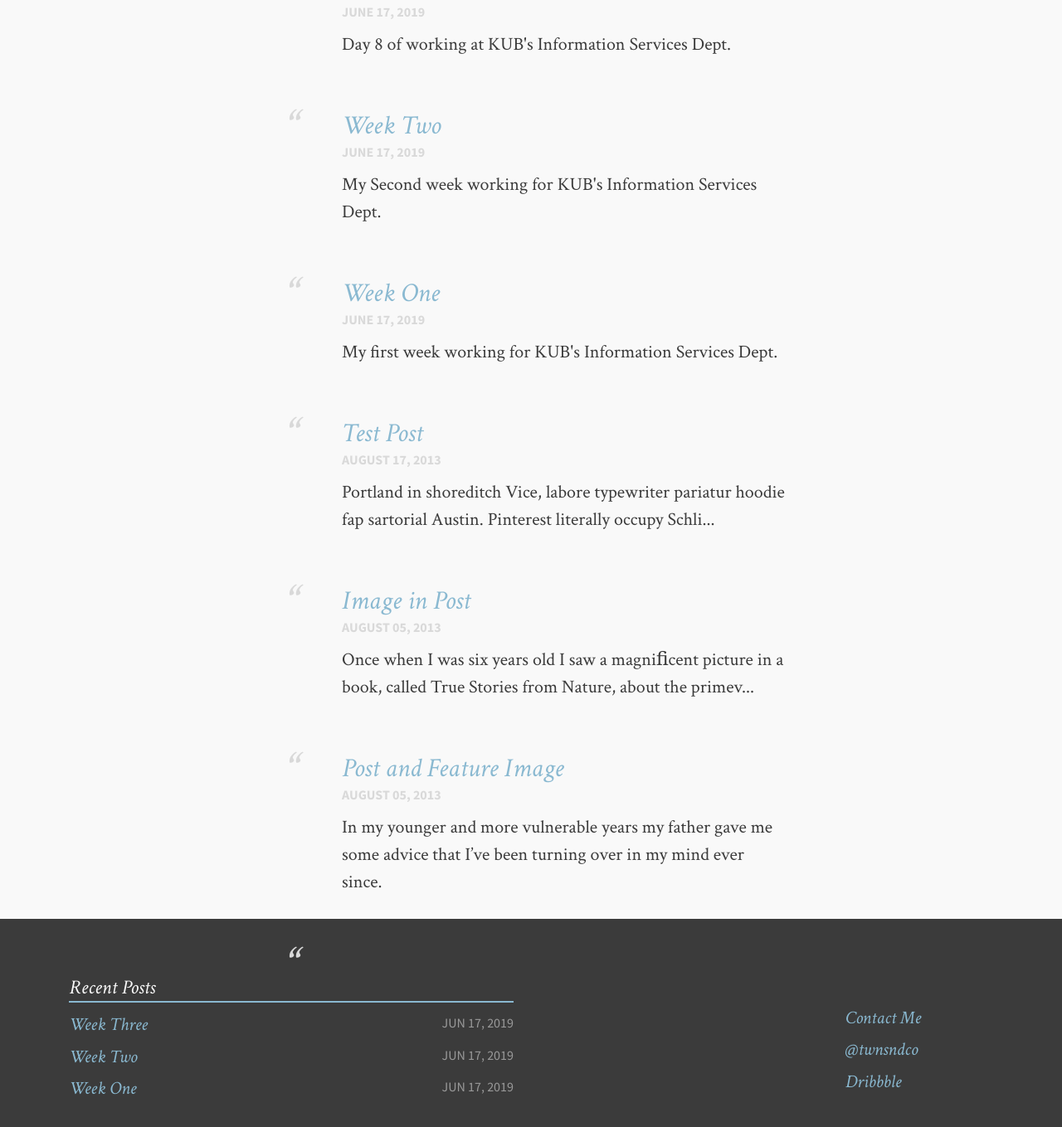
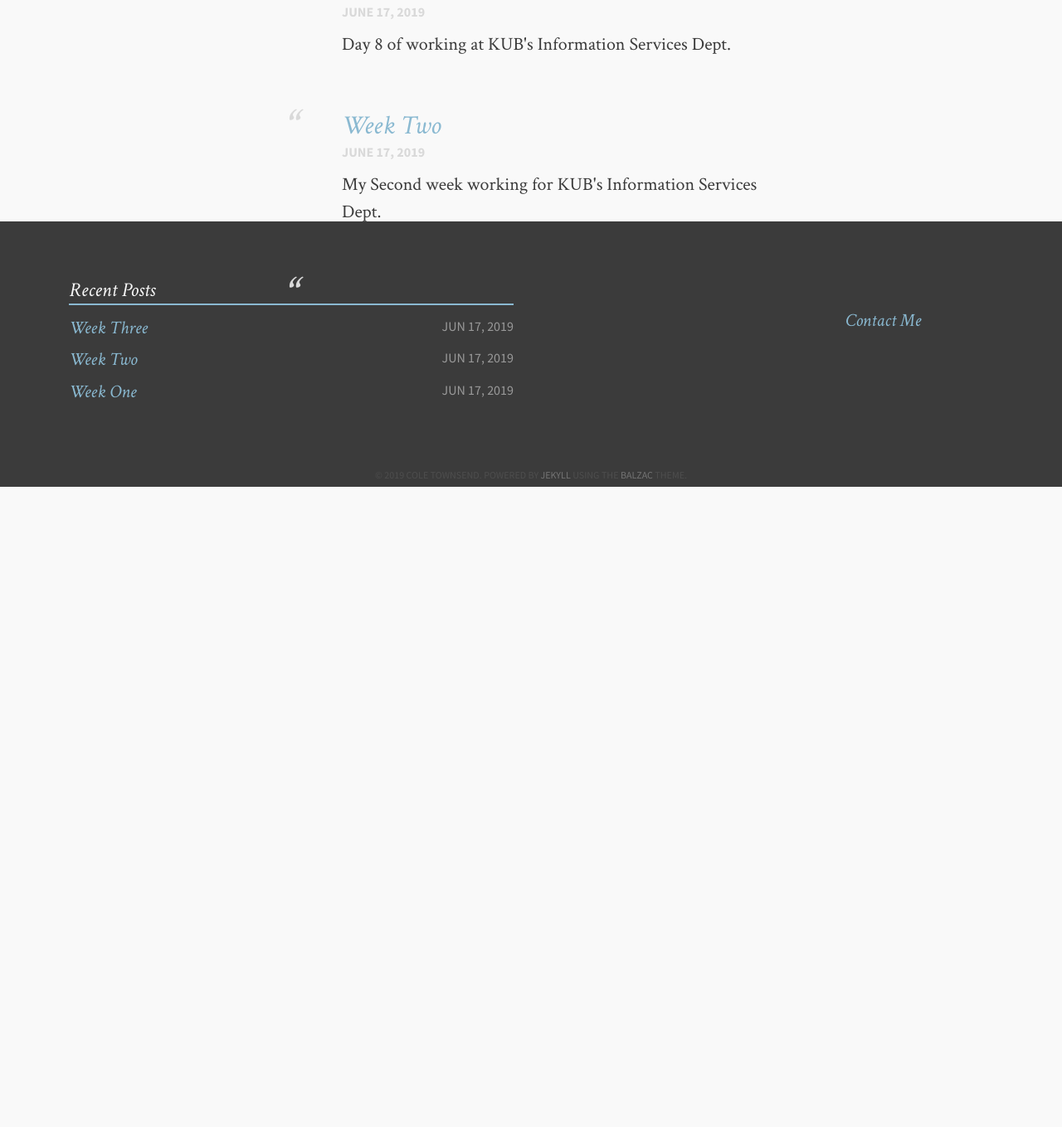
Before and after one commit to bcooley01/bcooley01.github.io, a Jekyll site: the page built from index.md, in a window 1280 px wide and 1400 px high, scrolled down 270 px. Shown: the top 1359 px of the window at 83% size. Built offline with Jekyll 4.4.1, drawn with Linux system fonts in a browser that asks for light colours; after the commit the page ends 900 px from its top, so only the background shows below that; part of the change alters nothing that is shown.

Commit message:
New Footer

```diff
--- a/_config.yml
+++ b/_config.yml
@@ -8,7 +8,7 @@ owner:
   name:           Cole Townsend
   avatar:         avatar.png
   bio:            "Aesthete & Athlete"
-  email:          cole@coletownsend.com
+  email:          Bryce.Cooley@Kub.org
   twitter:        twnsndco
   github:         coletownsend
   instagram:      ctrunsthis
--- a/_includes/footer.html
+++ b/_includes/footer.html
@@ -15,14 +15,6 @@
         <ul>
             <li><a id="mail" href="mailto:{{ site.owner.email }}"><span class="foot-link">Contact Me</span></a></li>
 
-            {% if site.owner.twitter %}
-            <li><a id="twit" href="http://twitter.com/{{ site.owner.twitter }}" target="_blank"><span class="foot-link">@{{ site.owner.twitter }}</span></a></li>
-            {% endif %}
-
-
-            {% if site.owner.dribbble %}
-            <li><a id="drib" href="http://dribbble.com/{{ site.owner.dribbble }}" target="_blank"><span class="foot-link">Dribbble</span></a></li>
-            {% endif %}
         </ul>
     </div>
     </aside>
--- a/_posts/2013-08-05-longform-post.md
+++ /dev/null
@@ -1,44 +0,0 @@
----
-layout: post-no-feature
-title: "A Longform Post to Cogitate"
-description: "Portland in shoreditch Vice, labore typewriter pariatur hoodie fap sartorial Austin. Pinterest literally occupy Schlitz forage."
-category: articles
-tags: [sample post, readability, test]
----
-
-Shoreditch bicycle rights anim, flexitarian laboris put a bird on it vinyl cupidatat narwhal. Hashtag artisan skateboard, flannel Bushwick nesciunt salvia aute fixie do plaid post-ironic dolor McSweeney's. Cliche pour-over chambray nulla four loko skateboard sapiente hashtag.
-
-Vero laborum commodo occupy. Semiotics voluptate mumblecore pug. Cosby sweater ullamco quinoa ennui assumenda, sapiente occupy delectus lo-fi. Ea fashion axe Marfa cillum aliquip. Retro Bushwick keytar cliche. Before they sold out sustainable gastropub Marfa readymade, ethical Williamsburg skateboard brunch qui consectetur gentrify semiotics. Mustache cillum irony, fingerstache magna pour-over keffiyeh tousled selfies.
-
-## Cupidatat 90's lo-fi authentic try-hard
-
-In pug Portland incididunt mlkshk put a bird on it vinyl quinoa. Terry Richardson shabby chic +1, scenester Tonx excepteur tempor fugiat voluptate fingerstache aliquip nisi next level. Farm-to-table hashtag Truffaut, Odd Future ex meggings gentrify single-origin coffee try-hard 90's.
-
-* Sartorial hoodie
-* Labore viral forage
-* Tote bag selvage
-* DIY exercitation et id ugh tumblr church-key
-
-Incididunt umami sriracha, ethical fugiat VHS ex assumenda yr irure direct trade. Marfa Truffaut bicycle rights, kitsch placeat Etsy kogi asymmetrical. Beard locavore flexitarian, kitsch photo booth hoodie plaid ethical readymade leggings yr.
-
-Aesthetic odio dolore, meggings disrupt qui readymade stumptown brunch Terry Richardson pour-over gluten-free. Banksy american apparel in selfies, biodiesel flexitarian organic meh wolf quinoa gentrify banjo kogi. Readymade tofu ex, scenester dolor umami fingerstache occaecat fashion axe Carles jean shorts minim. Keffiyeh fashion axe nisi Godard mlkshk dolore. Lomo you probably haven't heard of them eu non, Odd Future Truffaut pug keytar meggings McSweeney's Pinterest cred. Etsy literally aute esse, eu bicycle rights qui meggings fanny pack. Gentrify leggings pug flannel duis.
-
-## Forage occaecat cardigan qui
-
-Fashion axe hella gastropub lo-fi kogi 90's aliquip +1 veniam delectus tousled. Cred sriracha locavore gastropub kale chips, iPhone mollit sartorial. Anim dolore 8-bit, pork belly dolor photo booth aute flannel small batch. Dolor disrupt ennui, tattooed whatever salvia Banksy sartorial roof party selfies raw denim sint meh pour-over. Ennui eu cardigan sint, gentrify iPhone cornhole.
-
-> Whatever velit occaecat quis deserunt gastropub, leggings elit tousled roof party 3 wolf moon kogi pug blue bottle ea. Fashion axe shabby chic Austin quinoa pickled laborum bitters next level, disrupt deep v accusamus non fingerstache.
-
-Tote bag asymmetrical elit sunt. Occaecat authentic Marfa, hella McSweeney's next level irure veniam master cleanse. Sed hoodie letterpress artisan wolf leggings, 3 wolf moon commodo ullamco. Anim occupy ea labore Terry Richardson. Tofu ex master cleanse in whatever pitchfork banh mi, occupy fugiat fanny pack Austin authentic. Magna fugiat 3 wolf moon, labore McSweeney's sustainable vero consectetur. Gluten-free disrupt enim, aesthetic fugiat jean shorts trust fund keffiyeh magna try-hard.
-
-## Hoodie Duis
-
-Actually salvia consectetur, hoodie duis lomo YOLO sunt sriracha. Aute pop-up brunch farm-to-table odio, salvia irure occaecat. Sriracha small batch literally skateboard. Echo Park nihil hoodie, aliquip forage artisan laboris. Trust fund reprehenderit nulla locavore. Stumptown raw denim kitsch, keffiyeh nulla twee dreamcatcher fanny pack ullamco 90's pop-up est culpa farm-to-table. Selfies 8-bit do pug odio.
-
-### Thundercats Ho!
-
-Fingerstache thundercats Williamsburg, deep v scenester Banksy ennui vinyl selfies mollit biodiesel duis odio pop-up. Banksy 3 wolf moon try-hard, sapiente enim stumptown deep v ad letterpress. Squid beard brunch, exercitation raw denim yr sint direct trade. Raw denim narwhal id, flannel DIY McSweeney's seitan. Letterpress artisan bespoke accusamus, meggings laboris consequat Truffaut qui in seitan. Sustainable cornhole Schlitz, twee Cosby sweater banh mi deep v forage letterpress flannel whatever keffiyeh. Sartorial cred irure, semiotics ethical sed blue bottle nihil letterpress.
-
-Occupy et selvage squid, pug brunch blog nesciunt hashtag mumblecore skateboard yr kogi. Ugh small batch swag four loko. Fap post-ironic qui tote bag farm-to-table american apparel scenester keffiyeh vero, swag non pour-over gentrify authentic pitchfork. Schlitz scenester lo-fi voluptate, tote bag irony bicycle rights pariatur vero Vice freegan wayfarers exercitation nisi shoreditch. Chambray tofu vero sed. Street art swag literally leggings, Cosby sweater mixtape PBR lomo Banksy non in pitchfork ennui McSweeney's selfies. Odd Future Banksy non authentic.
-
-Aliquip enim artisan dolor post-ironic. Pug tote bag Marfa, deserunt pour-over Portland wolf eu odio intelligentsia american apparel ugh ea. Sunt viral et, 3 wolf moon gastropub pug id. Id fashion axe est typewriter, mlkshk Portland art party aute brunch. Sint pork belly Cosby sweater, deep v mumblecore kitsch american apparel. Try-hard direct trade tumblr sint skateboard. Adipisicing bitters excepteur biodiesel, pickled gastropub aute veniam.
--- a/_posts/2013-08-05-post-with-feature.md
+++ /dev/null
@@ -1,33 +0,0 @@
----
-layout: post
-title: Post and Feature Image
-description: "In my younger and more vulnerable years my father gave me some advice that I’ve been turning over in my mind ever since."
-comments: true
-category: articles
-tags: [intro, beginner, jekyll, tutorial]
-image:
-  feature: "https://farm8.staticflickr.com/7014/6840341477_e49612bc59_o_d.jpg"
----
-
-“Whenever you feel like criticizing any one,” he told me, “just remember that all the people in this world haven’t had the advantages that you’ve had.”
-
-He didn’t say any more, but we’ve always been unusually communicative in a reserved way, and I understood that he meant a great deal more than that. In consequence, I’m inclined to reserve all judgments, a habit that has opened up many curious natures to me and also made me the victim of not a few veteran bores. The abnormal mind is quick to detect and attach itself to this quality when it appears in a normal person, and so it came about that in college I was unjustly accused of being a politician, because I was privy to the secret griefs of wild, unknown men. Most of the confidences were unsought — frequently I have feigned sleep, preoccupation, or a hostile levity when I realized by some unmistakable sign that an intimate revelation was quivering on the horizon; for the intimate revelations of young men, or at least the terms in which they express them, are usually plagiaristic and marred by obvious suppressions. Reserving judgments is a matter of infinite hope. I am still a little afraid of missing something if I forget that, as my father snobbishly suggested, and I snobbishly repeat, a sense of the fundamental decencies is parcelled out unequally at birth.
-
-And, after boasting this way of my tolerance, I come to the admission that it has a limit. Conduct may be founded on the hard rock or the wet marshes, but after a certain point I don’t care what it’s founded on. When I came back from the East last autumn I felt that I wanted the world to be in uniform and at a sort of moral attention forever; I wanted no more riotous excursions with privileged glimpses into the human heart. Only Gatsby, the man who gives his name to this book, was exempt from my reaction — Gatsby, who represented everything for which I have an unaffected scorn. If personality is an unbroken series of successful gestures, then there was something gorgeous about him, some heightened sensitivity to the promises of life, as if he were related to one of those intricate machines that register earthquakes ten thousand miles away. This responsiveness had nothing to do with that flabby impressionability which is dignified under the name of the “creative temperament.”— it was an extraordinary gift for hope, a romantic readiness such as I have never found in any other person and which it is not likely I shall ever find again. No — Gatsby turned out all right at the end; it is what preyed on Gatsby, what foul dust floated in the wake of his dreams that temporarily closed out my interest in the abortive sorrows and short-winded elations of men.
-My family have been prominent, well-to-do people in this Middle Western city for three generations. The Carraways are something of a clan, and we have a tradition that we’re descended from the Dukes of Buccleuch, but the actual founder of my line was my grandfather’s brother, who came here in fifty-one, sent a substitute to the Civil War, and started the wholesale hardware business that my father carries on to-day.
-
-I never saw this great-uncle, but I’m supposed to look like him — with special reference to the rather hard-boiled painting that hangs in father’s office. I graduated from New Haven in 1915, just a quarter of a century after my father, and a little later I participated in that delayed Teutonic migration known as the Great War. I enjoyed the counter-raid so thoroughly that I came back restless. Instead of being the warm centre of the world, the Middle West now seemed like the ragged edge of the universe — so I decided to go East and learn the bond business. Everybody I knew was in the bond business, so I supposed it could support one more single man. All my aunts and uncles talked it over as if they were choosing a prep school for me, and finally said, “Why — ye — es,” with very grave, hesitant faces. Father agreed to finance me for a year, and after various delays I came East, permanently, I thought, in the spring of twenty-two.
-
-The practical thing was to find rooms in the city, but it was a warm season, and I had just left a country of wide lawns and friendly trees, so when a young man at the office suggested that we take a house together in a commuting town, it sounded like a great idea. He found the house, a weather-beaten cardboard bungalow at eighty a month, but at the last minute the firm ordered him to Washington, and I went out to the country alone. I had a dog — at least I had him for a few days until he ran away — and an old Dodge and a Finnish woman, who made my bed and cooked breakfast and muttered Finnish wisdom to herself over the electric stove.
-
-It was lonely for a day or so until one morning some man, more recently arrived than I, stopped me on the road.
-
-“How do you get to West Egg village?” he asked helplessly.
-
-I told him. And as I walked on I was lonely no longer. I was a guide, a pathfinder, an original settler. He had casually conferred on me the freedom of the neighborhood.
-And so with the sunshine and the great bursts of leaves growing on the trees, just as things grow in fast movies, I had that familiar conviction that life was beginning over again with the summer.
-
-There was so much to read, for one thing, and so much fine health to be pulled down out of the young breath-giving air. I bought a dozen volumes on banking and credit and investment securities, and they stood on my shelf in red and gold like new money from the mint, promising to unfold the shining secrets that only Midas and Morgan and Maecenas knew. And I had the high intention of reading many other books besides. I was rather literary in college — one year I wrote a series of very solemn and obvious editorials for the “Yale News.”— and now I was going to bring back all such things into my life and become again that most limited of all specialists, the “well-rounded man.” This isn’t just an epigram — life is much more successfully looked at from a single window, after all.
-
-It was a matter of chance that I should have rented a house in one of the strangest communities in North America. It was on that slender riotous island which extends itself due east of New York — and where there are, among other natural curiosities, two unusual formations of land. Twenty miles from the city a pair of enormous eggs, identical in contour and separated only by a courtesy bay, jut out into the most domesticated body of salt water in the Western hemisphere, the great wet barnyard of Long Island Sound. They are not perfect ovals — like the egg in the Columbus story, they are both crushed flat at the contact end — but their physical resemblance must be a source of perpetual confusion to the gulls that fly overhead. To the wingless a more arresting phenomenon is their dissimilarity in every particular except shape and size.
-I lived at West Egg, the — well, the less fashionable of the two, though this is a most superficial tag to express the bizarre and not a little sinister contrast between them. My house was at the very tip of the egg, only fifty yards from the Sound, and squeezed between two huge places that rented for twelve or fifteen thousand a season. The one on my right was a colossal affair by any standard — it was a factual imitation of some Hotel de Ville in Normandy, with a tower on one side, spanking new under a thin beard of raw ivy, and a marble swimming pool, and more than forty acres of lawn and garden. It was Gatsby’s mansion. Or, rather, as I didn’t know Mr. Gatsby, it was a mansion inhabited by a gentleman of that name. My own house was an eyesore, but it was a small eyesore, and it had been overlooked, so I had a view of the water, a partial view of my neighbor’s lawn, and the consoling proximity of millionaires — all for eighty dollars a month.
--- a/_posts/2013-08-05-the-little-prince.md
+++ /dev/null
@@ -1,33 +0,0 @@
----
-layout: post-no-feature
-title: "Image in Post"
-description: "Once when I was six years old I saw a magniﬁcent picture in a book, called
-True Stories from Nature, about the primeval forest."
-comments: true
-category: articles
----
-
- It was a picture of a boa constrictor in the act of swallowing an animal. Here is a copy of the drawing:
-
- ![Drawing A]({{ site.url }}/images/money.jpg)
-
- In the book it said: “Boa constrictors swallow their prey whole, without
-chewing it. After that they are not able to move, and they sleep through the
-six months that they need for digestion.”
-
-I pondered deeply, then, over the adventures of the jungle. And after some
-work with a colored pencil I succeeded in making my ﬁrst drawing.
-My Drawing Number One. It looked like this:
-
-![Drawing Number One]({{ site.url }}/images/sticker-mule.jpg)
-
-I showed my masterpiece to the grown-ups, and asked them whether the
-drawing frightened them.
-
-But they answered: “Frighten? Why should any one be frightened by a
-hat?”
-
-My drawing was not a picture of a hat. It was a picture of a boa constrictor
-digesting an elephant. But since the grown-ups were not able to understand it,
-I made another drawing: I drew the inside of the boa constrictor, so that the
-grown-ups could see it clearly. They always need to have things explained.
--- a/_posts/2013-08-17-test-post.md
+++ /dev/null
@@ -1,12 +0,0 @@
----
-layout: post-light-feature
-title: Test Post
-description: "Portland in shoreditch Vice, labore typewriter pariatur hoodie fap sartorial Austin. Pinterest literally occupy Schlitz forage."
-categories: articles
-date: 2013-08-17
-image:
-        feature: soft-trees.jpg
----
-Shoreditch bicycle rights anim, flexitarian laboris put a bird on it vinyl cupidatat narwhal. Hashtag artisan skateboard, flannel Bushwick nesciunt salvia aute fixie do plaid post-ironic dolor McSweeney's. Cliche pour-over chambray nulla four loko skateboard sapiente hashtag.
-
-Vero laborum commodo occupy. Semiotics voluptate mumblecore pug. Cosby sweater ullamco quinoa ennui assumenda, sapiente occupy delectus lo-fi. Ea fashion axe Marfa cillum aliquip. Retro Bushwick keytar cliche. Before they sold out sustainable gastropub Marfa readymade, ethical Williamsburg skateboard brunch qui consectetur gentrify semiotics. Mustache cillum irony, fingerstache magna pour-over keffiyeh tousled selfies.
```
